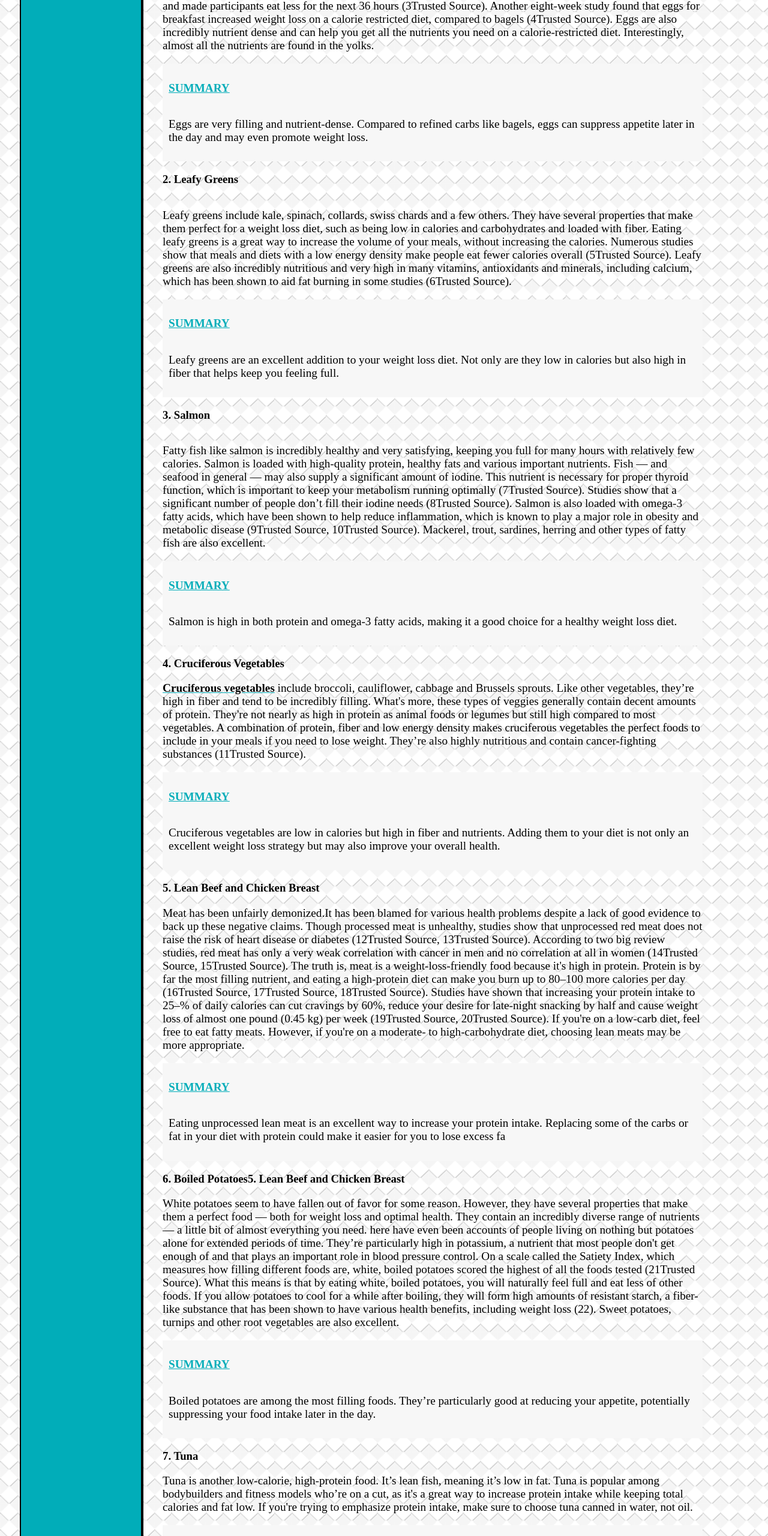
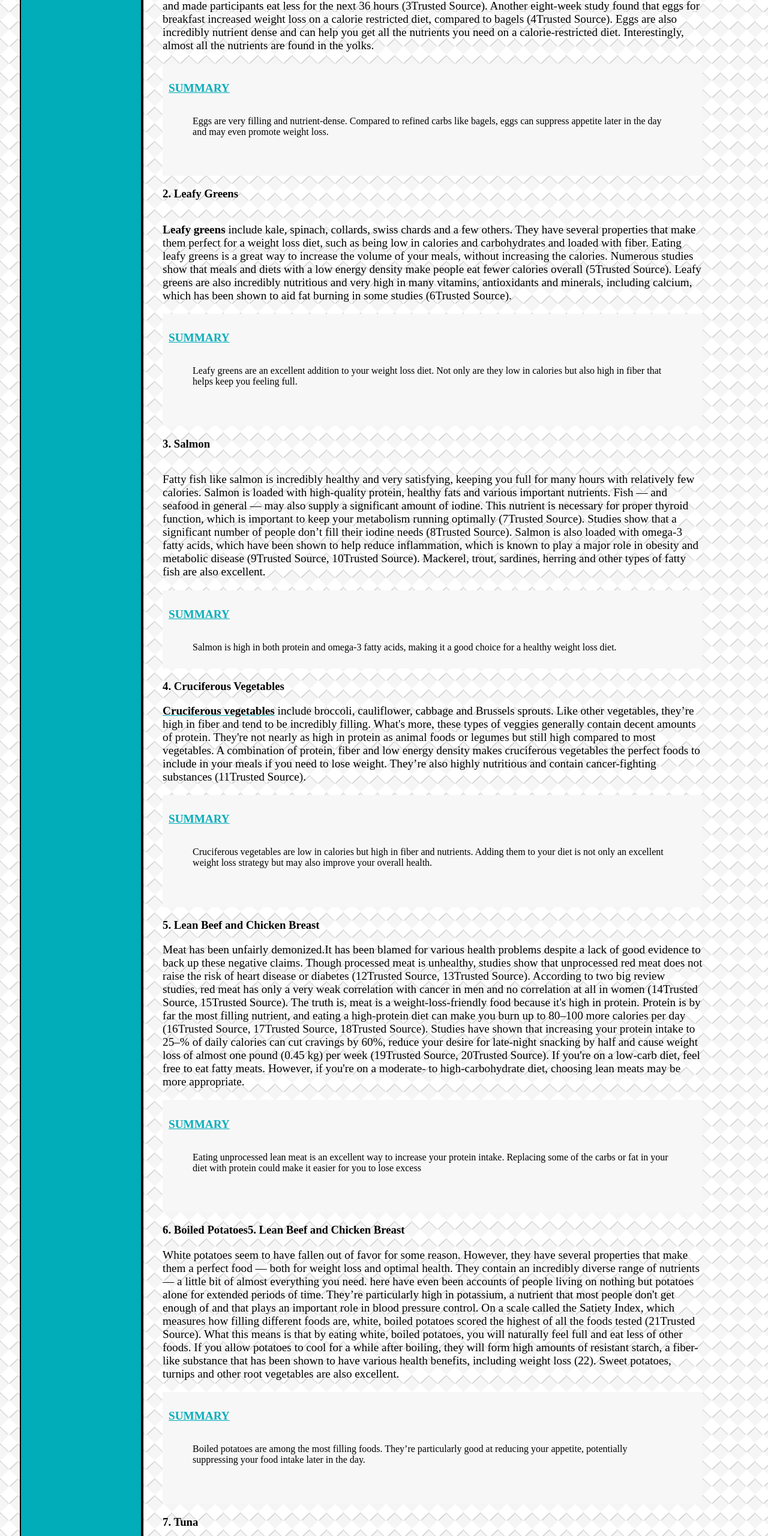
Before and after one commit to gregdiaz/Udacity_HTML_CSS_Project, a plain HTML site: page Project1/Blog.html in a window 1280 px wide. Shown: the part 780-3340 px from the top of the page at 60% size. Drawn offline with Linux system fonts and the light colour scheme.

Commit message:
CHanges New feed back HTML1

```diff
--- a/Project1/Blog.html
+++ b/Project1/Blog.html
@@ -68,7 +68,7 @@
                         SUMMARY
                     </p></span>
                     <p>
-                        Eggs are very filling and nutrient-dense. Compared to refined carbs like bagels, eggs can suppress appetite later in the day and may even promote weight loss.
+                        <blockquote>Eggs are very filling and nutrient-dense. Compared to refined carbs like bagels, eggs can suppress appetite later in the day and may even promote weight loss.</blockquote>
                     </p>
                 </div>
                 <div>
@@ -78,7 +78,7 @@
                 </div>
                 <div>
                     <p>
-                        Leafy greens include kale, spinach, collards, swiss chards and a few others.
+                        <b>Leafy greens</b> include kale, spinach, collards, swiss chards and a few others.
                         They have several properties that make them perfect for a weight loss diet, such as being low in calories and carbohydrates and loaded with fiber.
                         Eating leafy greens is a great way to increase the volume of your meals, without increasing the calories. Numerous studies show that meals and diets with a low energy density make people eat fewer calories overall (5Trusted Source).
                         Leafy greens are also incredibly nutritious and very high in many vitamins, antioxidants and minerals, including calcium, which has been shown to aid fat burning in some studies (6Trusted Source).
@@ -89,7 +89,7 @@
                         SUMMARY
                     </p></span>
                     <p>
-                        Leafy greens are an excellent addition to your weight loss diet. Not only are they low in calories but also high in fiber that helps keep you feeling full.
+                        <blockquote>Leafy greens are an excellent addition to your weight loss diet. Not only are they low in calories but also high in fiber that helps keep you feeling full.</blockquote>
                     </p>
                 </div>
                 <div>
@@ -112,7 +112,7 @@
                         SUMMARY
                     </p></span>
                     <p>
-                        Salmon is high in both protein and omega-3 fatty acids, making it a good choice for a healthy weight loss diet.
+                        <blockquote>Salmon is high in both protein and omega-3 fatty acids, making it a good choice for a healthy weight loss diet.</blockquote>
                     </p>
                 </div>
                 <div>
@@ -135,7 +135,7 @@
                         SUMMARY
                     </p></span>
                     <p>
-                        Cruciferous vegetables are low in calories but high in fiber and nutrients. Adding them to your diet is not only an excellent weight loss strategy but may also improve your overall health.
+                        <blockquote>Cruciferous vegetables are low in calories but high in fiber and nutrients. Adding them to your diet is not only an excellent weight loss strategy but may also improve your overall health.</blockquote>
                     </p>
                 </div>
                 <div>
@@ -159,7 +159,7 @@
                         SUMMARY
                     </p></span>
                     <p>
-                        Eating unprocessed lean meat is an excellent way to increase your protein intake. Replacing some of the carbs or fat in your diet with protein could make it easier for you to lose excess fa
+                        <blockquote>Eating unprocessed lean meat is an excellent way to increase your protein intake. Replacing some of the carbs or fat in your diet with protein could make it easier for you to lose excess </blockquote>
                     </p>
                 </div>
                 <div>
@@ -182,7 +182,9 @@
                 </div>
                 <div class="summary">
                     <span><p>SUMMARY</p></span>
-                    <p> Boiled potatoes are among the most filling foods. They’re particularly good at reducing your appetite, potentially suppressing your food intake later in the day.</p>
+                    <p>
+                        <blockquote>Boiled potatoes are among the most filling foods. They’re particularly good at reducing your appetite, potentially suppressing your food intake later in the day.</blockquote>
+                    </p>
                 </div>
                 <div>
                     <p>
@@ -199,7 +201,9 @@
                 </div>
                 <div class="summary">
                     <span><p>SUMMARY</p></span>
-                    <p> Tuna is an excellent, lean source of high-quality protein. Replacing other macronutrients, such as carbs or fat, with protein is an effective weight loss strategy on a calorie-restricted diet.</p>
+                    <p>
+                        <blockquote>Tuna is an excellent, lean source of high-quality protein. Replacing other macronutrients, such as carbs or fat, with protein is an effective weight loss strategy on a calorie-restricted diet.</blockquote>
+                    </p>
                 </div>
                 <div>
                     <p>
@@ -217,7 +221,9 @@
                 </div>
                 <div class= "summary caption">
                     <span><p>SUMMARY</p ></span>
-                    <p>Beans and legumes are a good addition to your weight loss diet. They’re both high in protein and fiber, contributing to feelings of fullness and a lower calorie intake.</p>
+                    <p>
+                        <blockquote>Beans and legumes are a good addition to your weight loss diet. They’re both high in protein and fiber, contributing to feelings of fullness and a lower calorie intake.</blockquote>
+                    </p>
                 </div>
                 <div>
                     <p>
@@ -237,11 +243,10 @@
                 <div class="summary">
                     <span><p>SUMMARY</p></span>
                     <p>
-                        Eating lean dairy products, such as cottage cheese, is one of the best ways to get more protein without significantly increasing your calorie intake.
+                        <blockquote>Eating lean dairy products, such as cottage cheese, is one of the best ways to get more protein without significantly increasing your calorie intake.</blockquote>
                     </p>
                 </div>
             </div>
-
         </div>
         <div class="footer"><footer>
                 <div id="subscribe">
```
Also changed, not shown: Project1/Index.html (+0 -1 lines).
